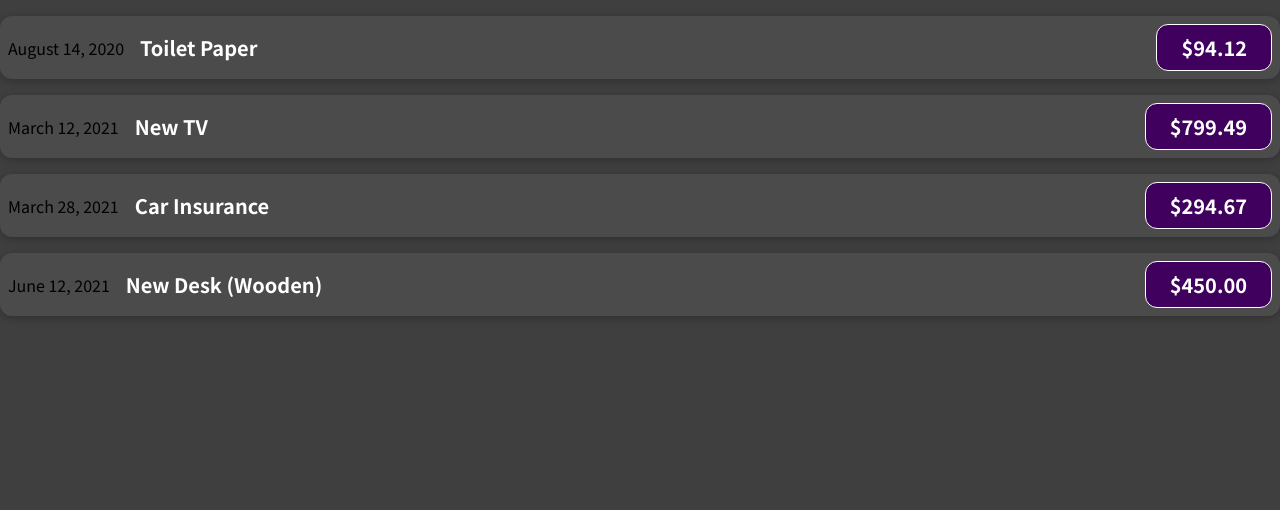
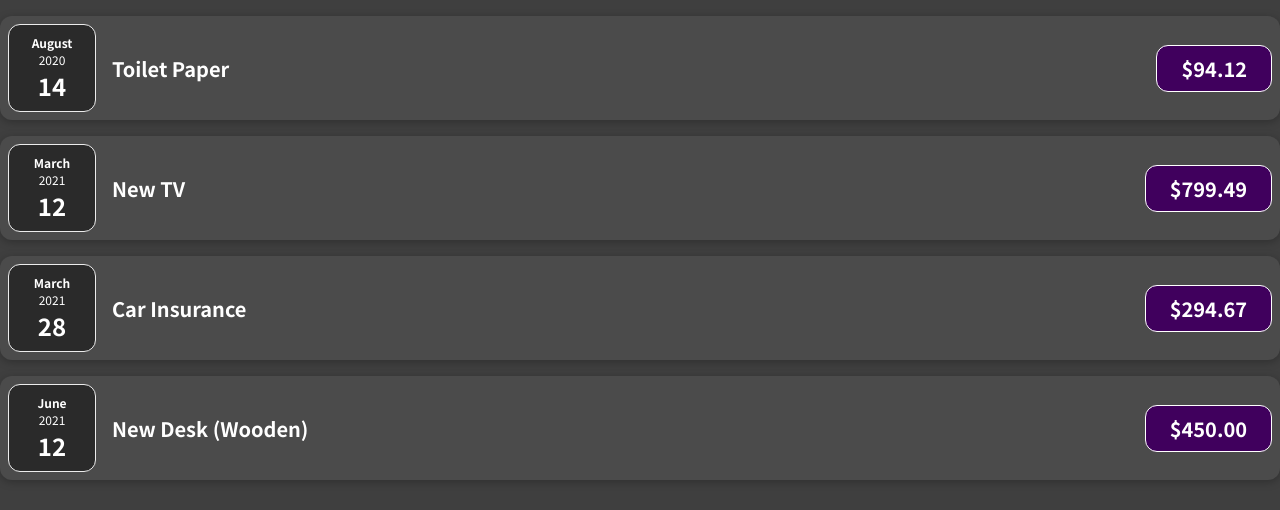
Before and after one commit to David-mwendwa/expense-tracker, a React (Create React App) app: page / in a window 1280 px wide. Shown: the top 510 px of the page. Built offline with nearby package versions, Linux system fonts and the light colour scheme.

Commit message:
feat: split components - date into its own component

```diff
--- /dev/null
+++ b/src/components/ExpenseDate.css
@@ -0,0 +1,26 @@
+.expense-date {
+  display: flex;
+  flex-direction: column;
+  width: 5.5rem;
+  height: 5.5rem;
+  border: 1px solid #ececec;
+  background-color: #2a2a2a;
+  color: white;
+  border-radius: 12px;
+  align-items: center;
+  justify-content: center;
+}
+
+.expense-date__month {
+  font-size: 0.75rem;
+  font-weight: bold;
+}
+
+.expense-date__year {
+  font-size: 0.75rem;
+}
+
+.expense-date__day {
+  font-size: 1.5rem;
+  font-weight: bold;
+}
--- /dev/null
+++ b/src/components/ExpenseDate.js
@@ -0,0 +1,18 @@
+import Moment from 'react-moment';
+import './ExpenseDate.css';
+
+function ExpenseDate({ date }) {
+  let year = <Moment date={date} format='YYYY' />;
+  let month = <Moment date={date} format='MMMM' />;
+  let day = <Moment date={date} format='DD' />;
+
+  return (
+    <div className='expense-date'>
+      <div className='expense-date__month'>{month}</div>
+      <div className='expense-date__year'>{year}</div>
+      <div className='expense-date__day'>{day}</div>
+    </div>
+  );
+}
+
+export default ExpenseDate;
--- a/src/components/ExpenseItem.js
+++ b/src/components/ExpenseItem.js
@@ -1,4 +1,4 @@
-import Moment from 'react-moment';
+import ExpenseDate from './ExpenseDate'
 
 import './ExpenseItem.css';
 
@@ -7,7 +7,7 @@
 
   return (
     <div className='expense-item'>
-      <div><Moment date={date} format="MMMM DD, YYYY" /></div>
+      <ExpenseDate date={date} />
       <div className='expense-item__description'>
         <h2>{title}</h2>
         <div className='expense-item__price'>${amount.toFixed(2)}</div>
```
